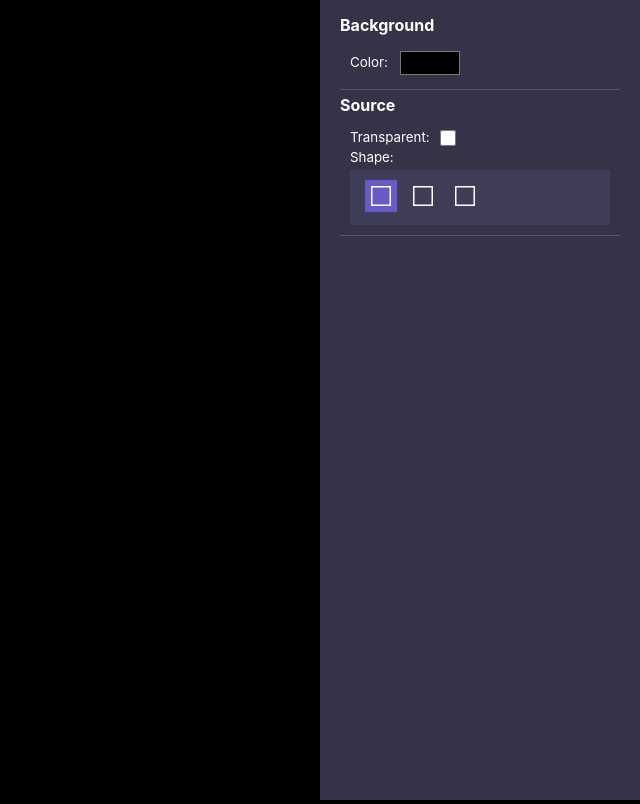
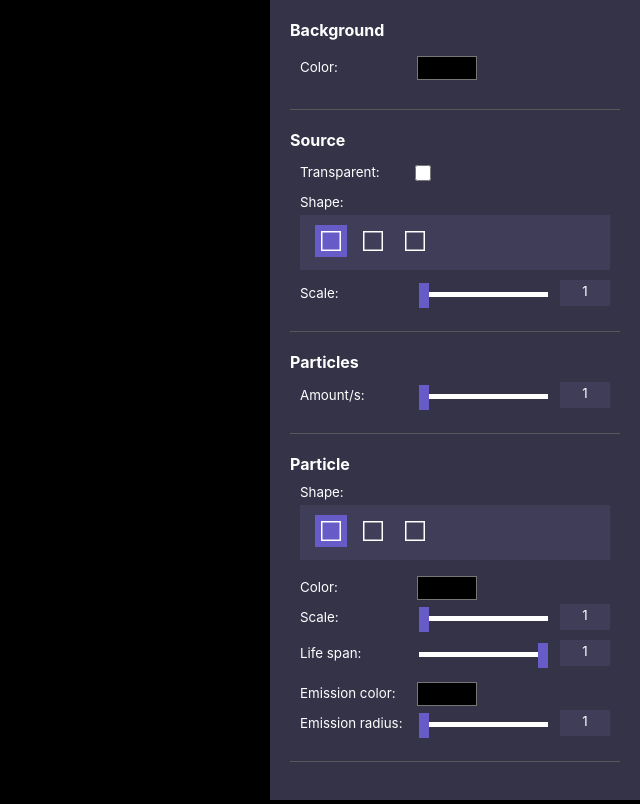
Before and after one commit to NevLext/particle-generator, a React (Create React App) app: page / in a window 1280 px wide. Shown: the whole page, without its empty margins (640-1280 px from the left). Built offline with nearby package versions, Linux system fonts and the light colour scheme.

Commit message:
Added Range. Finished whole PropertiesList layout

```diff
--- a/src/components/Checkbox.css
+++ b/src/components/Checkbox.css
@@ -1,9 +1,11 @@
 .Checkbox {
     display: flex;
     align-items: center;
+    margin-bottom: 10px;
 }
 
 .Checkbox--input {
+    display: block;
     margin-top: 5px;
     margin-left: 10px;
     width: 16px;
--- a/src/components/Checkbox.js
+++ b/src/components/Checkbox.js
@@ -19,7 +19,7 @@ export class Checkbox extends Component {
     render() {
         return (
             <div className="Checkbox">
-                <label>Transparent: </label>
+                <label>{this.props.label}</label>
                 <input className="Checkbox--input" type="checkbox" onChange={this.handleChange}></input>
             </div>
         )
--- a/src/components/ColorPicker.js
+++ b/src/components/ColorPicker.js
@@ -19,7 +19,7 @@ export class ColorPicker extends Component {
     render() {
         return (
             <div className="ColorPicker">
-                <label>Color: </label>
+                <label>{this.props.label}</label>
                 <input className="ColorPicker--input" type="color" onChange={this.handleChange}></input>
             </div>
         )
--- a/src/components/ImageList.css
+++ b/src/components/ImageList.css
@@ -2,5 +2,6 @@
     background-color: #403d58;
     padding: 10px;
     margin-top: 5px;
+    margin-bottom: 10px;
     display: flex;
 }
--- a/src/components/ImageList.js
+++ b/src/components/ImageList.js
@@ -19,13 +19,20 @@ export class ImageList extends Component {
     render() {
         return (
             <div className="ImageList">
-                <label>Shape: </label>
+                <label>{this.props.label}</label>
                 <div className="ImageList--content">
                     {
                         this.props.items.map((item, i) => {
-                            let isSelected = (i == this.state.value);
+                            let isSelected = (i === this.state.value);
                             return (
-                                <ImageListItem key={item.id} id={item.id} src={item.src} alt={item.caption} selected={isSelected} onClick={this.handleChange}></ImageListItem>
+                                <ImageListItem
+                                    key={item.id}
+                                    id={item.id}
+                                    src={item.src}
+                                    alt={item.caption}
+                                    selected={isSelected}
+                                    onClick={this.handleChange}
+                                ></ImageListItem>
                             )
                         })
                     }
--- a/src/components/PropertiesList.css
+++ b/src/components/PropertiesList.css
@@ -1,6 +1,6 @@
 .PropertiesList {
     background-color: #353348;
-    min-width: 300px;
+    min-width: 350px;
     font-family: -apple-system, BlinkMacSystemFont, 'Segoe UI', Roboto, Oxygen, Ubuntu, Cantarell, 'Open Sans', 'Helvetica Neue', sans-serif;
     padding: 10px;
 }
--- a/src/components/PropertiesList.js
+++ b/src/components/PropertiesList.js
@@ -4,6 +4,7 @@ import Property from './Property'
 import ColorPicker from './ColorPicker'
 import Checkbox from './Checkbox'
 import ImageList from './ImageList'
+import Range from './Range'
 
 import squareImg from '../assets/square.png'
 
@@ -42,11 +43,84 @@ export class PropertiesList extends Component {
         return (
             <div className="PropertiesList">
                 <Property label="Background">
-                    <ColorPicker inputName="backgroundColor" onChange={this.handleChange}></ColorPicker>
+                    <ColorPicker
+                        label="Color: "
+                        inputName="backgroundColor"
+                        onChange={this.handleChange}>
+                    </ColorPicker>
                 </Property>
                 <Property label="Source">
-                    <Checkbox inputName="sourceIsTransparent" onChange={this.handleChange}></Checkbox>
-                    <ImageList inputName="sourceShape" onChange={this.handleChange} items={this.sourceShapes}></ImageList>
+                    <Checkbox
+                        label="Transparent: "
+                        inputName="sourceIsTransparent"
+                        onChange={this.handleChange}>
+                    </Checkbox>
+                    <ImageList
+                        label="Shape:"
+                        inputName="sourceShape"
+                        onChange={this.handleChange}
+                        items={this.sourceShapes}>
+                    </ImageList>
+                    <Range
+                        label="Scale:"
+                        min="1"
+                        step="1"
+                        max="16"
+                        inputName="sourceScale"
+                        onChange={this.handleChange}>
+                    </Range>
+                </Property>
+                <Property label="Particles">
+                    <Range
+                        label="Amount/s:"
+                        min="1"
+                        step="1"
+                        max="100"
+                        inputName="particlesCount"
+                        onChange={this.handleChange}>
+                    </Range>
+                </Property>
+                <Property label="Particle">
+                    <ImageList
+                        label="Shape:"
+                        inputName="particleShape"
+                        onChange={this.handleChange}
+                        items={this.sourceShapes}>
+                    </ImageList>
+                    <ColorPicker
+                        label="Color:"
+                        inputName="particleColor"
+                        onChange={this.handleChange}>
+                    </ColorPicker>
+                    <Range
+                        label="Scale:"
+                        min="1"
+                        step="1"
+                        max="16"
+                        inputName="particleSize"
+                        onChange={this.handleChange}>
+                    </Range>
+                    <Range
+                        label="Life span:"
+                        min="0.1"
+                        step="0.1"
+                        max="1"
+                        inputName="particleSize"
+                        onChange={this.handleChange}>
+                    </Range>
+                    <ColorPicker
+                        label="Emission color:"
+                        inputName="particleEmissionColor"
+                        onChange={this.handleChange}>
+                    </ColorPicker>
+                    <Range
+                        label="Emission radius:"
+                        min="1"
+                        step="1"
+                        max="30"
+                        inputName="particleEmissionRadius"
+                        onChange={this.handleChange}>
+                    </Range>
                 </Property>
             </div>
         )
--- a/src/components/Property.css
+++ b/src/components/Property.css
@@ -1,6 +1,8 @@
 .Property {
     color: white;
-    margin: 5px 10px;
+    margin: 10px 10px;
+    margin-bottom: 20px;
+    padding-bottom: 15px;
     border-bottom: 1px solid rgb(88, 88, 88);
 }
 
--- /dev/null
+++ b/src/components/Range.css
@@ -0,0 +1,108 @@
+.Range {
+    display: flex;
+    margin-bottom: 10px;
+    align-items: center;
+    justify-content: space-between;
+}
+
+.Range--inputContainer {
+    display: flex;
+}
+
+.Range--value {
+    width: 30px;
+    text-align: center;
+    padding: 3px 10px;
+    margin-left: 10px;
+    background-color: #403d58;
+}
+
+.Range--input {
+    display: block;
+    cursor: pointer;
+    background-color: transparent;
+    margin-top: 4px;
+    margin-left: 10px;
+    height: 20px;
+    -webkit-appearance: none;
+}
+
+.Range--input:focus {
+    outline: none;
+}
+.Range--input::-webkit-slider-runnable-track {
+    width: 100%;
+    height: 5px;
+    cursor: pointer;
+    background: white;
+    border-radius: 0px;
+    border: 0px solid #000000;
+}
+.Range--input::-webkit-slider-thumb {
+    box-shadow: 0px 0px 0px #000000;
+    border: 0px solid #000000;
+    height: 25px;
+    width: 10px;
+    border-radius: 0px;
+    background: #675BC7;
+    cursor: pointer;
+    -webkit-appearance: none;
+    margin-top: -9px;
+}
+.Range--input:focus::-webkit-slider-runnable-track {
+    background: white;
+}
+.Range--input::-moz-range-track {
+    width: 100%;
+    height: 5px;
+    cursor: pointer;
+    animate: 0.2s;
+    background: white;
+    border-radius: 0px;
+    border: 0px solid #000000;
+}
+.Range--input::-moz-range-thumb {
+    box-shadow: 0px 0px 0px #000000;
+    border: 0px solid #000000;
+    height: 25px;
+    width: 10px;
+    border-radius: 0px;
+    background: #675BC7;
+    cursor: pointer;
+}
+.Range--input::-ms-track {
+    width: 100%;
+    height: 5px;
+    cursor: pointer;
+    animate: 0.2s;
+    background: white;
+    border-color: white;
+    color: white;
+}
+.Range--input::-ms-fill-lower {
+    background: white;
+    border: 0px solid #000000;
+    border-radius: 0px;
+
+}
+.Range--input::-ms-fill-upper {
+    background: white;
+    border: 0px solid #000000;
+    border-radius: 0px;
+}
+.Range--input::-ms-thumb {
+    margin-top: 1px;
+    box-shadow: 0px 0px 0px #000000;
+    border: 0px solid #000000;
+    height: 25px;
+    width: 10px;
+    border-radius: 0px;
+    background: #675BC7;
+    cursor: pointer;
+}
+.Range--input:focus::-ms-fill-lower {
+    background: white;
+}
+.Range--input:focus::-ms-fill-upper {
+    background: white;
+}
--- /dev/null
+++ b/src/components/Range.js
@@ -0,0 +1,40 @@
+import React, { Component } from 'react'
+import './Range.css'
+
+export class Range extends Component {
+    constructor(props)
+    {
+        super(props);
+        this.state = {value: 1}
+        this.handleChange = this.handleChange.bind(this);
+    }
+
+    handleChange(e)
+    {
+        const value = e.target.value;
+        this.props.onChange(this.props.inputName, value);
+        this.setState({ value: value });
+    }
+
+    render() {
+        return (
+            <div className="Range">
+                <label> {this.props.label} </label>
+                <div className="Range--inputContainer">
+                    <input
+                        className="Range--input"
+                        type="range"
+                        min={this.props.min}
+                        step={this.props.step}
+                        max={this.props.max}
+                        value={this.state.value}
+                        onChange={this.handleChange}>
+                    </input>
+                    <div className="Range--value">{this.state.value}</div>
+                </div>
+            </div>
+        )
+    }
+}
+
+export default Range
--- a/src/index.css
+++ b/src/index.css
@@ -14,3 +14,8 @@ body {
   flex: 1;
   display: flex;
 }
+
+label {
+  width: 105px;
+  /* text-align: right; */
+}
```
Also changed, not shown: 1 other file (tests, documents, lock files or other folders).
